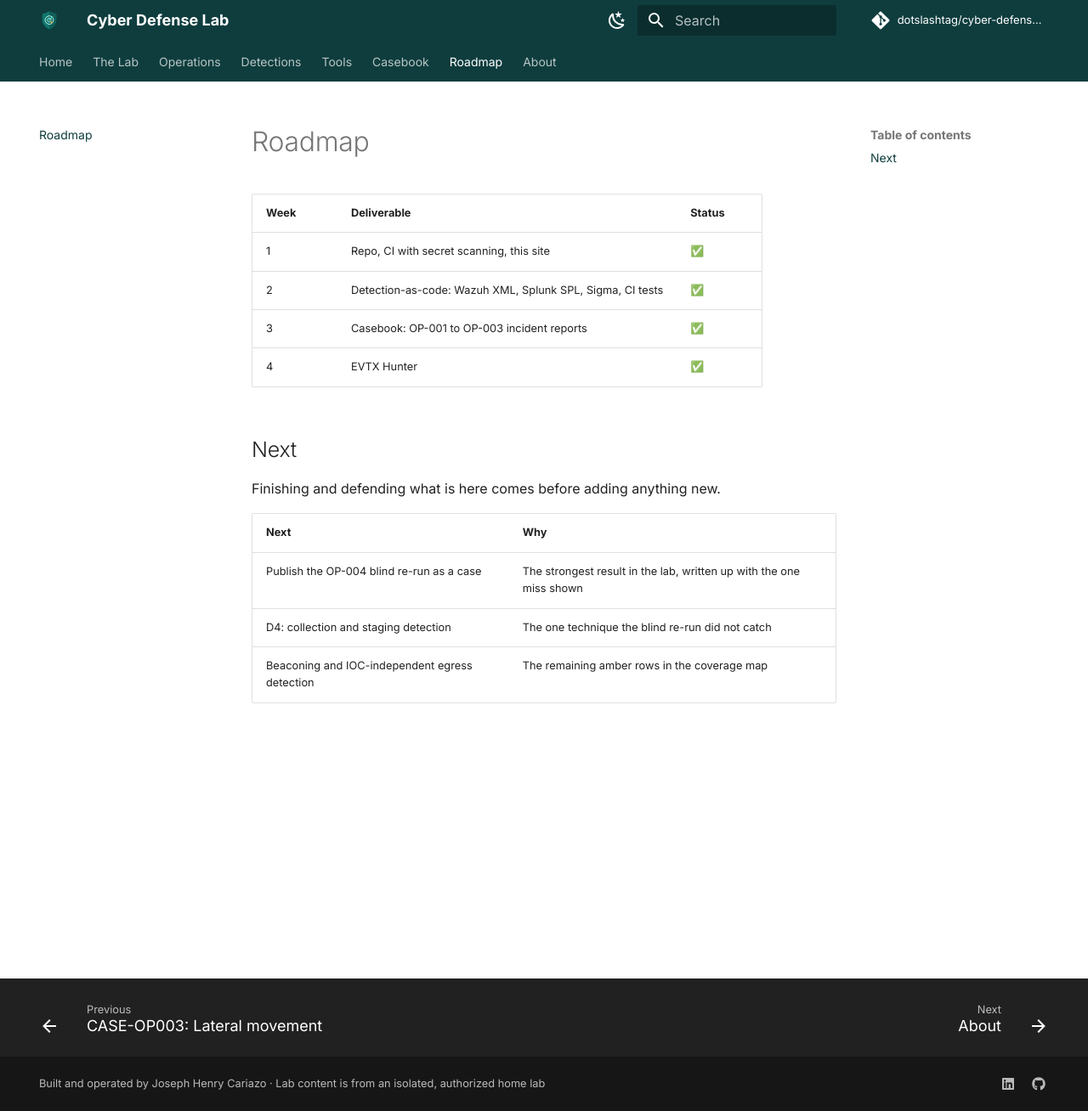
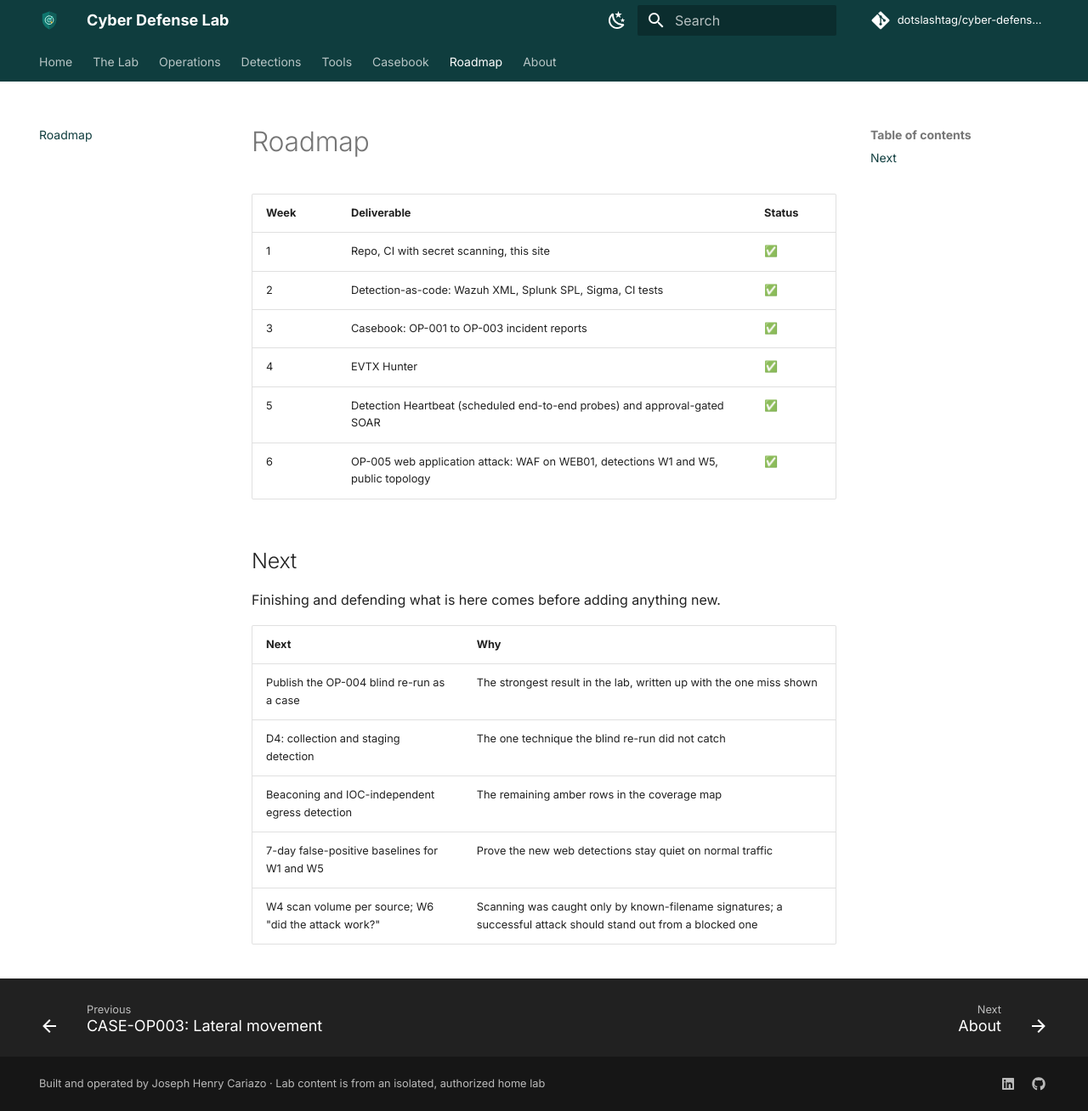
Before and after one commit to dotslashtag/cyber-defense-lab, an MkDocs documentation site: the page built from docs/roadmap.md, in a window 1280 px wide and 1308 px high. Shown: the whole window at 85% size. Built offline with MkDocs 1.6.1 and Material for MkDocs 9.7.7, drawn with Linux system fonts in a browser that asks for light colours; comment, search, counter and statistics services are not loaded.

Commit message:
Docs: About, Roadmap and README reflect OP-005
About: five scored operations. Roadmap: weeks 5-6 done (Heartbeat + SOAR; OP-005, W1/W5, topology); next: 7-day baselines for W1/W5, W4 and W6. README: ModSecurity + OWASP CRS in the stack, web-facing operations, WEB01. Refs #66

```diff
--- a/docs/roadmap.md
+++ b/docs/roadmap.md
@@ -10,6 +10,8 @@
 | 2 | Detection-as-code: Wazuh XML, Splunk SPL, Sigma, CI tests | ✅ |
 | 3 | Casebook: OP-001 to OP-003 incident reports | ✅ |
 | 4 | EVTX Hunter | ✅ |
+| 5 | Detection Heartbeat (scheduled end-to-end probes) and approval-gated SOAR | ✅ |
+| 6 | OP-005 web application attack: WAF on WEB01, detections W1 and W5, public topology | ✅ |
 
 ## Next
 
@@ -20,3 +22,5 @@ Finishing and defending what is here comes before adding anything new.
 | Publish the OP-004 blind re-run as a case | The strongest result in the lab, written up with the one miss shown |
 | D4: collection and staging detection | The one technique the blind re-run did not catch |
 | Beaconing and IOC-independent egress detection | The remaining amber rows in the coverage map |
+| 7-day false-positive baselines for W1 and W5 | Prove the new web detections stay quiet on normal traffic |
+| W4 scan volume per source; W6 "did the attack work?" | Scanning was caught only by known-filename signatures; a successful attack should stand out from a blocked one |
```
Also changed, not shown: README.md (+3 -3 lines), docs/about.md (+1 -1 lines).
